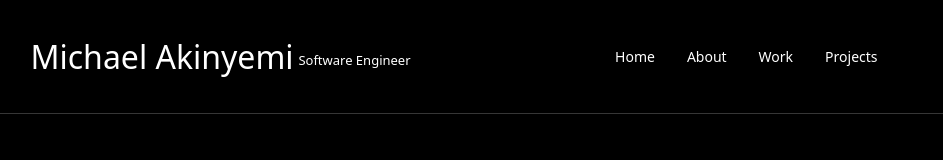
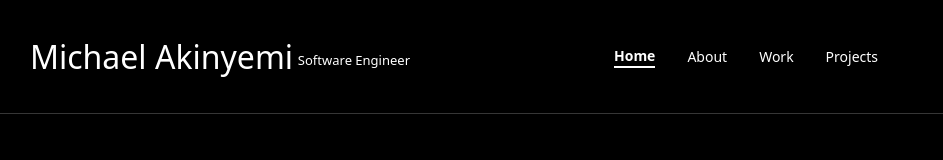
Before and after one commit to makinyemi/my-portfolio, a React (Vite) app: page / in a window 1280 px wide. Shown: the top 160 px of the page, without its empty margins (182-1125 px from the left). Built offline with nearby package versions, Linux system fonts and the light colour scheme.

Commit message:
Added active class to nav links

```diff
--- a/src/components/NavigationBar/NavigationBar.css
+++ b/src/components/NavigationBar/NavigationBar.css
@@ -18,3 +18,8 @@
 .NavMenuList {
   gap: 1rem;
 }
+
+.active-link {
+  font-weight: bold;
+  border-bottom: 2px solid white;
+}
--- a/src/components/NavigationBar/NavigationBar.tsx
+++ b/src/components/NavigationBar/NavigationBar.tsx
@@ -1,4 +1,4 @@
-import { Link } from 'react-router'
+import { NavLink } from 'react-router'
 import {
   NavigationMenu,
   NavigationMenuItem,
@@ -18,22 +18,46 @@ const NavigationBar = () => {
         <NavigationMenuList className="NavMenuList">
           <NavigationMenuItem className="NavMenuItem">
             <NavigationMenuLink className="NavMenuLink">
-              <Link to="/">Home</Link>
+              <NavLink
+                to="/"
+                className={({ isActive }) => (isActive ? 'active-link' : '')}
+                end
+              >
+                Home
+              </NavLink>
             </NavigationMenuLink>
           </NavigationMenuItem>
           <NavigationMenuItem className="NavMenuItem">
             <NavigationMenuLink className="NavMenuLink">
-              <Link to="about">About</Link>
+              <NavLink
+                to="about"
+                className={({ isActive }) => (isActive ? 'active-link' : '')}
+                end
+              >
+                About
+              </NavLink>
             </NavigationMenuLink>
           </NavigationMenuItem>
           <NavigationMenuItem className="NavMenuItem">
             <NavigationMenuLink>
-              <Link to="work">Work</Link>
+              <NavLink
+                to="work"
+                className={({ isActive }) => (isActive ? 'active-link' : '')}
+                end
+              >
+                Work
+              </NavLink>
             </NavigationMenuLink>
           </NavigationMenuItem>
           <NavigationMenuItem className="NavMenuItem">
             <NavigationMenuLink>
-              <Link to="projects">Projects</Link>
+              <NavLink
+                to="projects"
+                className={({ isActive }) => (isActive ? 'active-link' : '')}
+                end
+              >
+                Projects
+              </NavLink>
             </NavigationMenuLink>
           </NavigationMenuItem>
         </NavigationMenuList>
```
